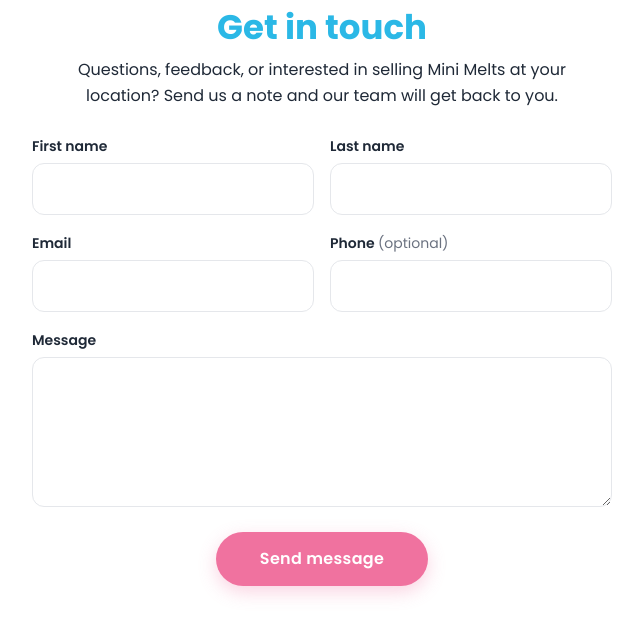
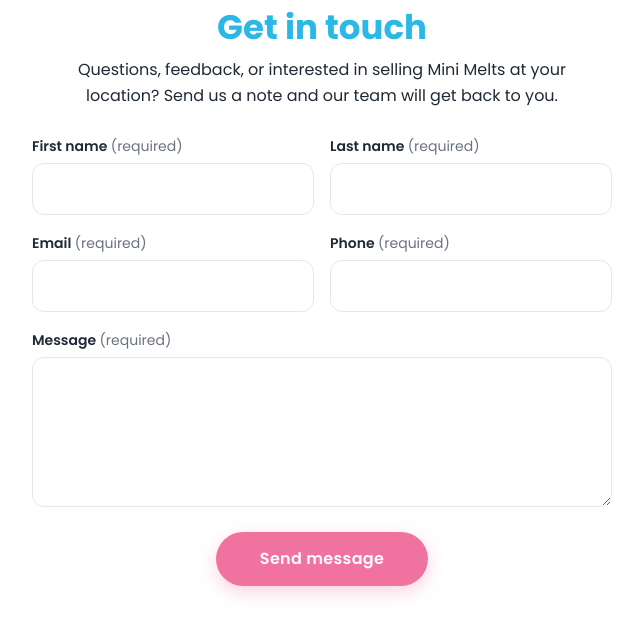
Before and after one commit to k2minimelts/mmorderform, a Next.js app: page /partner in a window 1280 px wide. Shown: the top 636 px of the page, without its empty margins (318-961 px from the left). Built offline with nearby package versions, Linux system fonts and the light colour scheme.

Commit message:
Add files via upload

```diff
--- a/app/partner/page.tsx
+++ b/app/partner/page.tsx
@@ -29,7 +29,7 @@ const COPY = {
     lastName: "Last name",
     email: "Email",
     phone: "Phone",
-    optional: "optional",
+    required: "required",
     message: "Message",
     send: "Send message",
     sending: "Sending…",
@@ -38,6 +38,7 @@ const COPY = {
       "Your message has been received. Our team will get back to you shortly.",
     errName: "Please enter your first and last name.",
     errEmail: "Please enter a valid email address.",
+    errPhone: "Please enter a valid phone number.",
     errMessage: "Please enter a message.",
     errGeneric:
       "Something went wrong sending your message. Please try again in a moment, or call us at (403) 537-1045.",
@@ -50,7 +51,7 @@ const COPY = {
     lastName: "Nom",
     email: "Courriel",
     phone: "Téléphone",
-    optional: "facultatif",
+    required: "requis",
     message: "Message",
     send: "Envoyer",
     sending: "Envoi…",
@@ -59,6 +60,7 @@ const COPY = {
       "Votre message a bien été reçu. Notre équipe vous répondra sous peu.",
     errName: "Veuillez entrer votre prénom et votre nom.",
     errEmail: "Veuillez entrer une adresse courriel valide.",
+    errPhone: "Veuillez entrer un numéro de téléphone valide.",
     errMessage: "Veuillez entrer un message.",
     errGeneric:
       "Une erreur est survenue lors de l'envoi. Veuillez réessayer dans un instant ou nous appeler au 403 537-1045.",
@@ -122,6 +124,7 @@ export default function PartnerForm() {
 
     if (firstName.trim().length < 1 || lastName.trim().length < 1) return setError(t.errName);
     if (!EMAIL_RE.test(email.trim())) return setError(t.errEmail);
+    if (phone.replace(/\D/g, "").length < 10) return setError(t.errPhone);
     if (message.trim().length < 1) return setError(t.errMessage);
 
     setStatus("sending");
@@ -134,7 +137,7 @@ export default function PartnerForm() {
           last_name: lastName.trim(),
           name: `${firstName.trim()} ${lastName.trim()}`.trim(),
           email: email.trim(),
-          phone: phone.trim() || undefined,
+          phone: phone.trim(),
           message: message.trim(),
           company_website: honeypot, // honeypot
         }),
@@ -199,7 +202,7 @@ export default function PartnerForm() {
           display: block; color: var(--ink); font-size: 14px;
           font-weight: 600; margin-bottom: 6px;
         }
-        .mm-label .mm-opt { color: var(--muted); font-weight: 400; }
+        .mm-label .mm-req { color: var(--muted); font-weight: 400; }
         .mm-input, .mm-textarea {
           width: 100%; border: 1.5px solid var(--line); border-radius: 12px;
           background: #fff; padding: 13px 14px; font-size: 16px; /* 16px stops iPhone zoom */
@@ -266,7 +269,9 @@ export default function PartnerForm() {
 
           <div className="mm-row">
             <div className="mm-field">
-              <label className="mm-label" htmlFor="mm-first">{t.firstName}</label>
+              <label className="mm-label" htmlFor="mm-first">
+                {t.firstName} <span className="mm-req">({t.required})</span>
+              </label>
               <input
                 id="mm-first" className="mm-input" type="text" required
                 value={firstName} onChange={(e) => setFirstName(e.target.value)}
@@ -274,7 +279,9 @@ export default function PartnerForm() {
               />
             </div>
             <div className="mm-field">
-              <label className="mm-label" htmlFor="mm-last">{t.lastName}</label>
+              <label className="mm-label" htmlFor="mm-last">
+                {t.lastName} <span className="mm-req">({t.required})</span>
+              </label>
               <input
                 id="mm-last" className="mm-input" type="text" required
                 value={lastName} onChange={(e) => setLastName(e.target.value)}
@@ -285,7 +292,9 @@ export default function PartnerForm() {
 
           <div className="mm-row">
             <div className="mm-field">
-              <label className="mm-label" htmlFor="mm-email">{t.email}</label>
+              <label className="mm-label" htmlFor="mm-email">
+                {t.email} <span className="mm-req">({t.required})</span>
+              </label>
               <input
                 id="mm-email" className="mm-input" type="email" required
                 value={email} onChange={(e) => setEmail(e.target.value)}
@@ -294,10 +303,10 @@ export default function PartnerForm() {
             </div>
             <div className="mm-field">
               <label className="mm-label" htmlFor="mm-phone">
-                {t.phone} <span className="mm-opt">({t.optional})</span>
+                {t.phone} <span className="mm-req">({t.required})</span>
               </label>
               <input
-                id="mm-phone" className="mm-input" type="tel"
+                id="mm-phone" className="mm-input" type="tel" required
                 value={phone} onChange={(e) => setPhone(e.target.value)}
                 autoComplete="tel" maxLength={40}
               />
@@ -305,7 +314,9 @@ export default function PartnerForm() {
           </div>
 
           <div className="mm-field">
-            <label className="mm-label" htmlFor="mm-message">{t.message}</label>
+            <label className="mm-label" htmlFor="mm-message">
+                {t.message} <span className="mm-req">({t.required})</span>
+              </label>
             <textarea
               id="mm-message" className="mm-textarea" required
               value={message} onChange={(e) => setMessage(e.target.value)}
```
